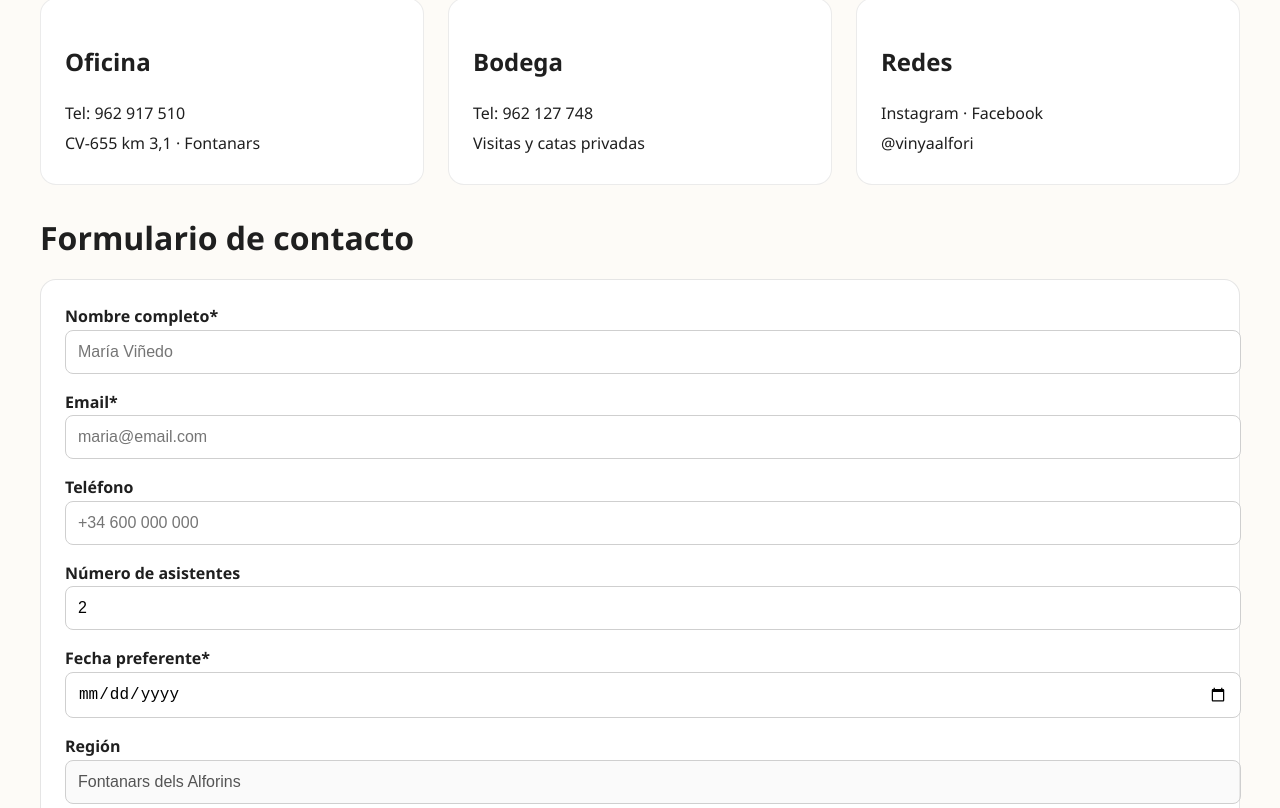
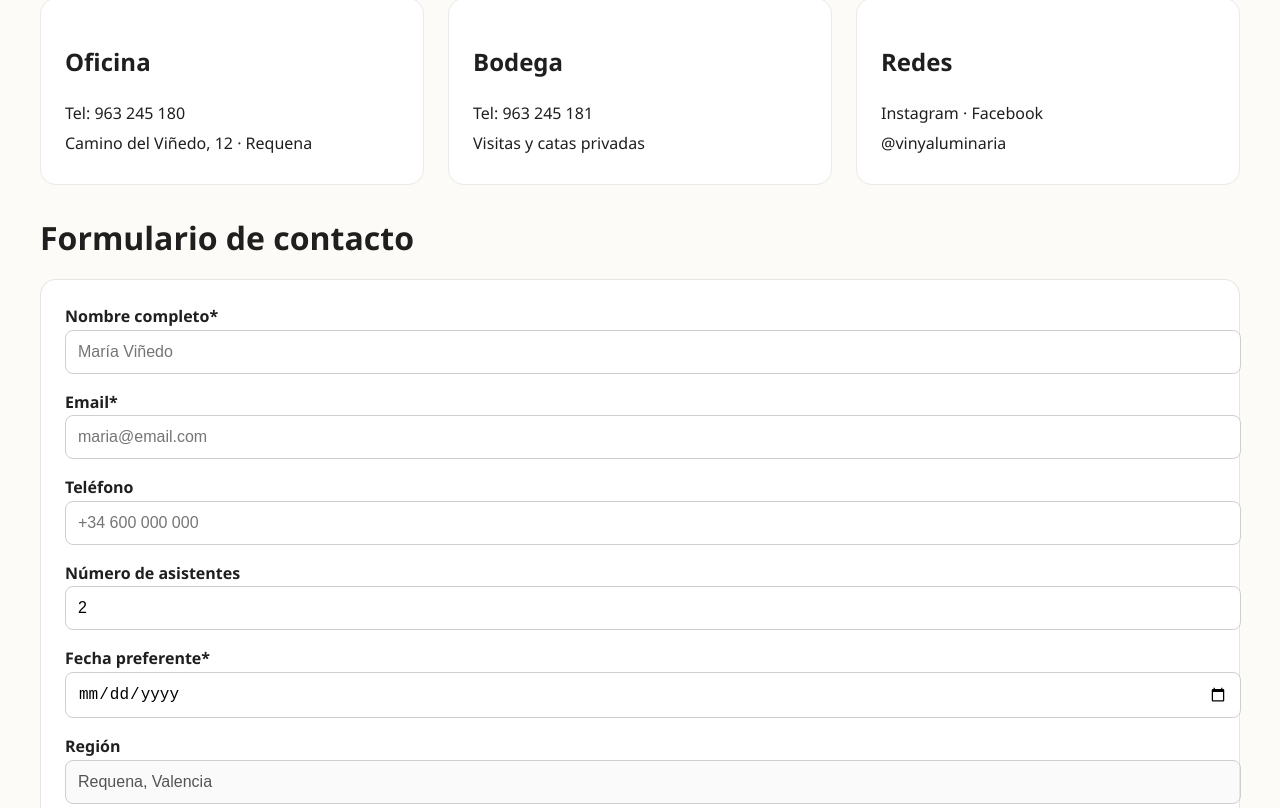
Before and after one commit to Noggs12/proyecto-definitivo, a plain HTML site: page contacto.html in a window 1280 px wide. Shown: the part 212-1020 px from the top of the page. Drawn offline with Linux system fonts and the light colour scheme.

Commit message:
Último commit

```diff
--- a/contacto.html
+++ b/contacto.html
@@ -41,18 +41,18 @@
         <section class="contact-grid">
           <article class="contact-card">
             <h2>Oficina</h2>
-            <p>Tel: 962 917 510</p>
-            <p>CV-655 km 3,1 · Fontanars</p>
+            <p>Tel: 963 245 180</p>
+            <p>Camino del Viñedo, 12 · Requena</p>
           </article>
           <article class="contact-card">
             <h2>Bodega</h2>
-            <p>Tel: 962 127 748</p>
+            <p>Tel: 963 245 181</p>
             <p>Visitas y catas privadas</p>
           </article>
           <article class="contact-card">
             <h2>Redes</h2>
             <p>Instagram · Facebook</p>
-            <p>@vinyaalfori</p>
+            <p>@vinyaluminaria</p>
           </article>
         </section>
 
@@ -82,7 +82,7 @@
             </div>
             <div>
               <label for="region">Región</label>
-              <input id="region" type="text" value="Fontanars dels Alforins" disabled />
+              <input id="region" type="text" value="Requena, Valencia" disabled />
             </div>
             <div>
               <label for="reason">Motivo de contacto*</label>
```
Also changed, not shown: index.html (+4 -4 lines), visitas.html (+1 -1 lines).
